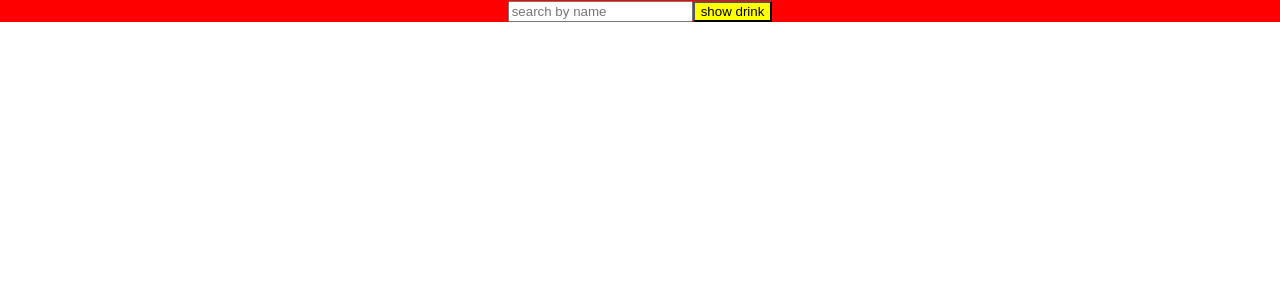
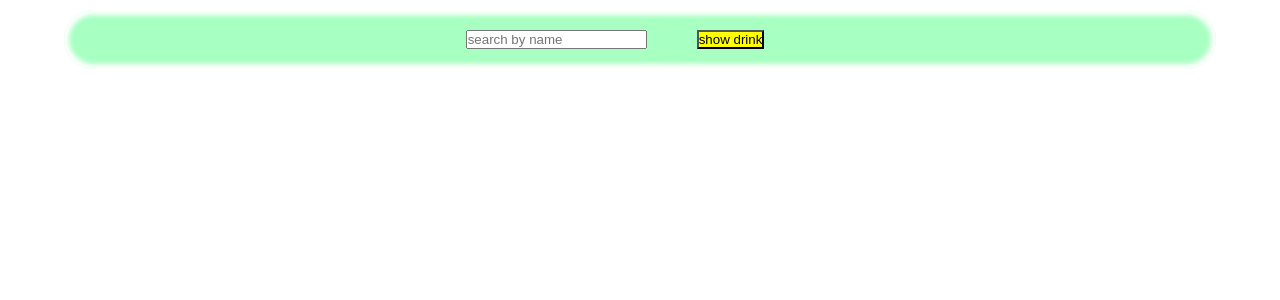
Before and after one commit to m1chu82pl/serve-a-drink, a React (Create React App) app: page / in a window 1280 px wide. Shown: the top 300 px of the page. Built offline with nearby package versions, Linux system fonts and the light colour scheme.

Commit message:
what is this

```diff
--- a/src/components/App.js
+++ b/src/components/App.js
@@ -85,7 +85,7 @@ class App extends React.Component {
   };
 
   render() {
-    console.log(this.state.cocktailDetails);
+    // console.log(this.state.cocktails);
     const clickedCocktail = this.state.clickedCocktail;
 
     return (
--- a/src/components/App.scss
+++ b/src/components/App.scss
@@ -1,19 +1,23 @@
 .App {
   position: absolute;
+  // margin: 0 calc(5vw + 80px) 0 calc(5vw - 80px);
+  margin: 0 5vw;
+  // margin-left: 80px;
   // display: block;
-  width: 100vw;
-  min-width: 480px;
-  margin: 0;
-  text-align: center;
-  background-color: rgb(226, 115, 115);
+  width: 90vw;
+  // transform: translateX(-8px);
+  // min-width: 480px;
+  // text-align: center;
+  // background-color: rgb(226, 115, 115);
 
   .cocktails--container {
-    min-width: 480px;
+    width: 90vw;
+    // min-width: 480px;
     display: flex;
     flex-direction: row;
     justify-content: center;
     // align-content: center;
     flex-wrap: wrap;
-    background-color: rgb(63, 10, 255);
+    // background-color: rgb(63, 10, 255);
   }
 }
--- a/src/components/Cocktail.js
+++ b/src/components/Cocktail.js
@@ -6,10 +6,10 @@ const Cocktail = (props) => {
 
   return (
     <div className="cocktail--container">
-      <img className="cocktail--img" src={strDrinkThumb} alt="some drink"/>
-      <p className="cocktail--name" onClick={() => props.showDrink(idDrink)}>
-        "{strDrink}"
-      </p>
+      <img className="cocktail--img" src={strDrinkThumb} alt="some drink" onClick={() => props.showDrink(idDrink)}/>
+      <h2 className="cocktail--name" onClick={() => props.showDrink(idDrink)}>
+        {strDrink}
+      </h2>
     </div>
   );
 };
--- a/src/components/Cocktail.scss
+++ b/src/components/Cocktail.scss
@@ -1,15 +1,28 @@
 .cocktail--container {
-  flex-basis: 30vw;
-  background-color: rgb(56, 39, 133);
+  width: 90vw;
+  margin: 0 auto;
+  flex-basis: 45vw;
+  display: flex;
+  flex-direction: row;
+  flex-wrap: wrap;
+  justify-content: center;
+  align-items: center;
+  box-shadow: inset 0px 0px 50px 50px white;
+  background-color: rgb(27, 16, 77);
 
   .cocktail--name {
-    background-color: aquamarine;
-    // margin: 5px;
+    width: 100%;
+    // background-color: aquamarine;
+    text-align: center;
     cursor: pointer;
   }
 
   .cocktail--img {
-    max-height: 10vh;
+    // display: block;
+    margin: 0 auto;
+    max-height: 35vw;
+    border-radius: 10%;
+    filter:drop-shadow(8px 8px 10px gray);
     cursor: pointer;
   }
 }
--- a/src/components/CocktailDetails.scss
+++ b/src/components/CocktailDetails.scss
@@ -6,6 +6,11 @@
   // display: flex;
   height: 100%;
   width: 100%;
+  display: flex;
+  flex-direction: column;
+  // justify-content: center;
+  align-items: center;
+  text-align: center;
   background-color: rgb(194, 161, 161);
   border: 3px solid rgb(57, 146, 69);
   // transform: translate(5%, 5%);
--- a/src/components/CocktailsList.js
+++ b/src/components/CocktailsList.js
@@ -5,7 +5,7 @@ import DoesntExist from "./DoesntExist";
 const CocktailsList = (props) => {
   // console.log(props.cocktails);
 
-console.log(props.cocktails);
+// console.log(props.cocktails);
   return (
     <div className="cocktails--container">
       {props.cocktails === null ? <DoesntExist/> :
--- a/src/components/Form.js
+++ b/src/components/Form.js
@@ -3,11 +3,18 @@ import React from "react";
 const Form = (props) => {
 
   const formStyles = {
-    backgroundColor: "red",
+    width: "90vw",
+    padding: "10px",
+    margin: "10px 0 20px",
+    borderRadius: "40px",
+    backgroundColor: "rgb(167, 255, 193)",
+    boxShadow: "inset 0px 0px 5px 5px white",
+    textAlign: "center"
   }
 
   const buttonStyles = {
-    backgroundColor: "yellow"
+    backgroundColor: "yellow",
+    margin: "10px 50px",
   }
 
   return (
--- a/src/index.css
+++ b/src/index.css
@@ -1,6 +1,14 @@
+* {
+  margin: 0;
+  padding: 0;
+  box-sizing: border-box;
+}
+
 body {
   margin: 0;
-  font-family: -apple-system, BlinkMacSystemFont, 'Segoe UI', 'Roboto', 'Oxygen',
-    'Ubuntu', 'Cantarell', 'Fira Sans', 'Droid Sans', 'Helvetica Neue',
-    sans-serif;
+  /* width: 100vw; */
+  /* height: 100vh; */
+  font-family:'Roboto', 'Oxygen', 'Ubuntu', 'Cantarell', 'Fira Sans', 'Droid Sans', 'Helvetica Neue', sans-serif;
+  /* overflow: hidden; */
+  /* overflow-y : scroll; */
 }
```
